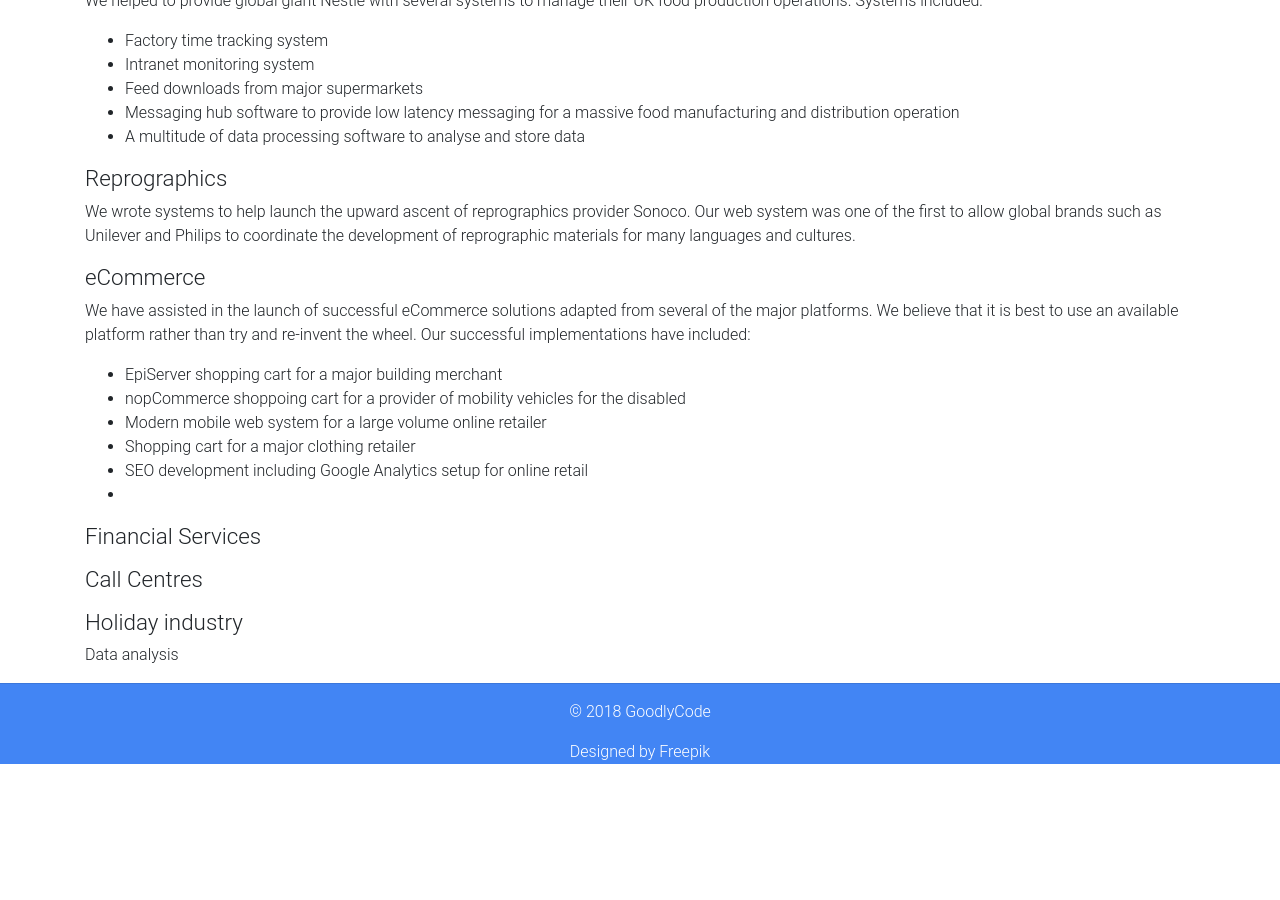
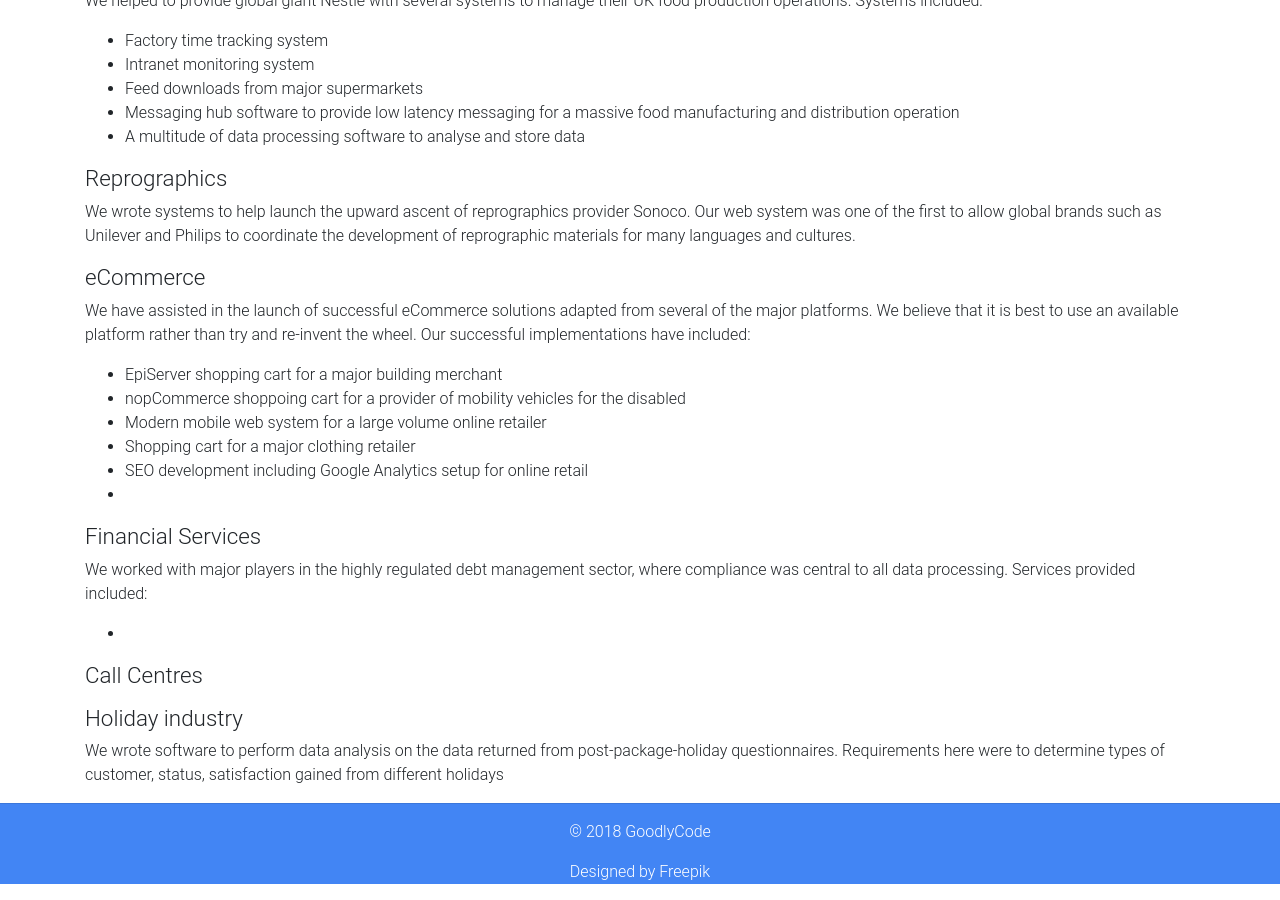
Before and after one commit to Grafrajohn/goodlycode.github.io, a Jekyll site: the page built from about.html, in a window 1280 px wide and 900 px high, scrolled down 904 px. Built offline with Jekyll 4.4.1, drawn with Linux system fonts in a browser that asks for light colours; nearby versions of some CDN libraries; before the commit the page ends 1684 px from its top, so only the background shows below that.

Commit message:
Update about.html

```diff
--- a/about.html
+++ b/about.html
@@ -52,8 +52,11 @@
   <li>SEO development including Google Analytics setup for online retail<li>
 </ul>
 <h2>Financial Services</h2>
-<p></p>
+<p>We worked with major players in the highly regulated debt management sector, where compliance was central to all data processing. Services provided included:</p>
+<ul>
+  <li></li>
+</ul>
 <h2>Call Centres</h2>
 <p></p>
 <h2>Holiday industry</h2>
-<p>Data analysis</p>
+<p>We wrote software to perform data analysis on the data returned from post-package-holiday questionnaires. Requirements here were to determine types of customer, status, satisfaction gained from different holidays</p>
```
